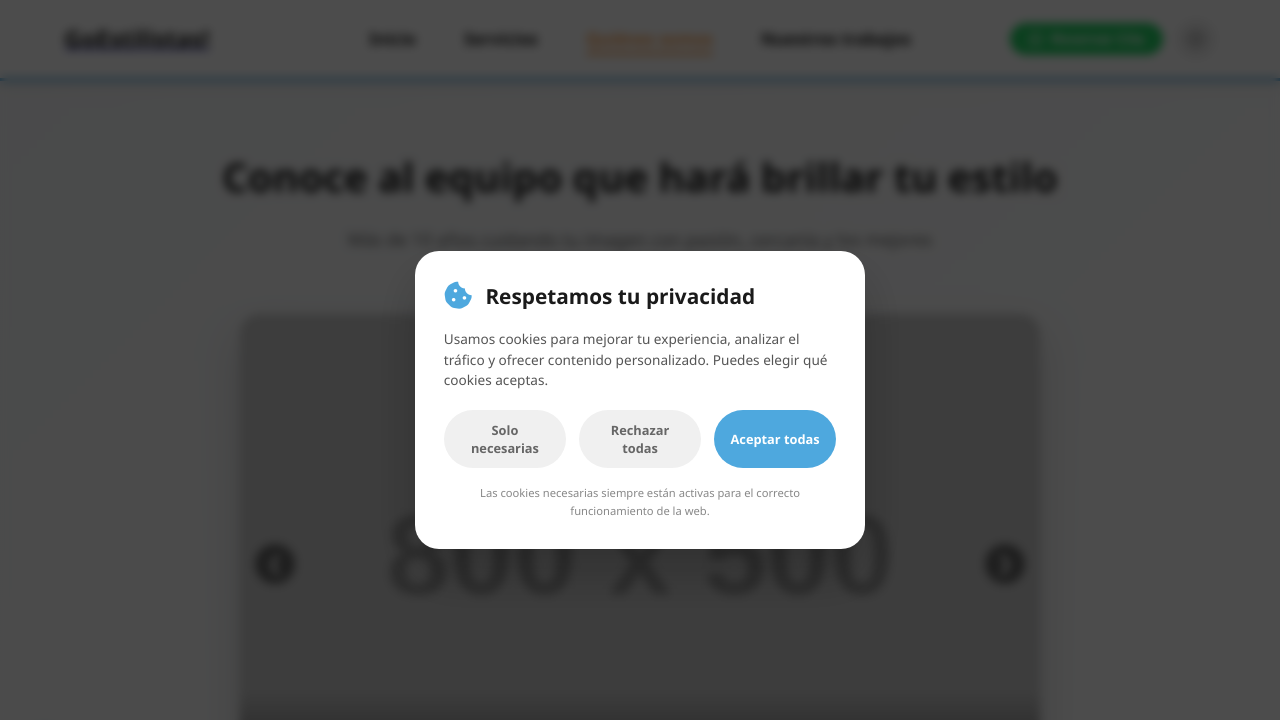
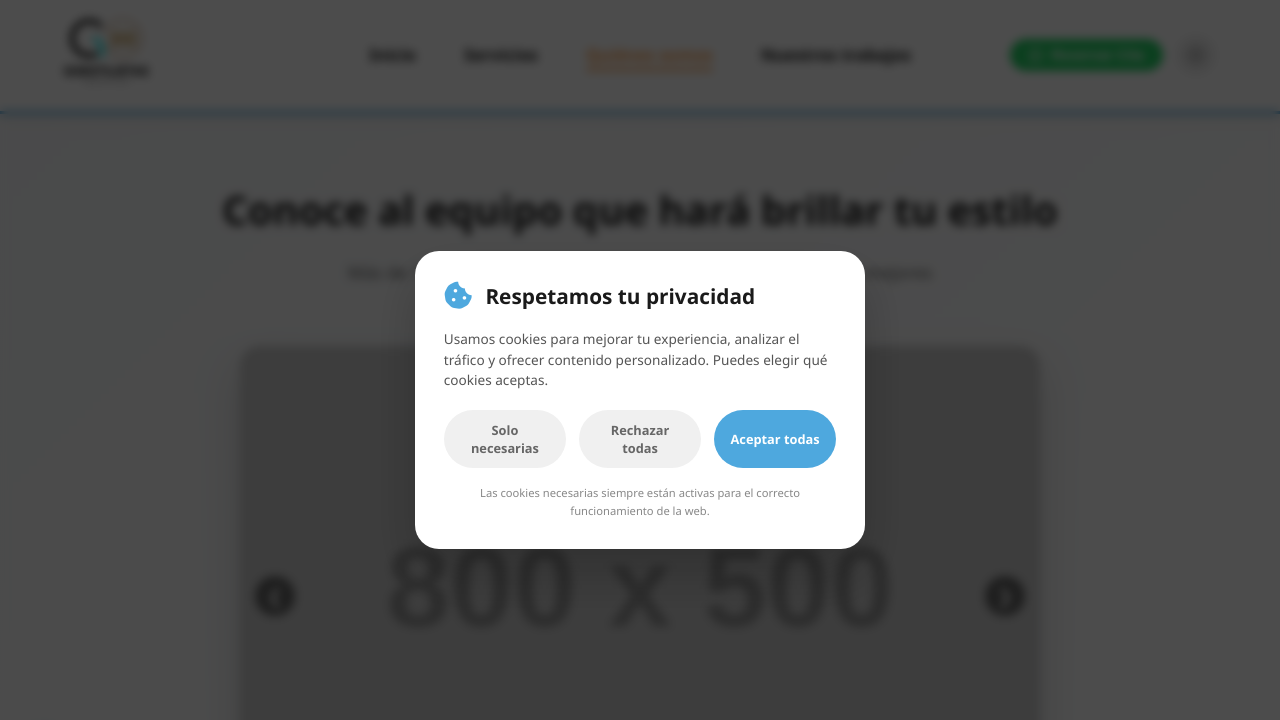
Before and after one commit to HectorTech21/go_estilistas-web, a website: page quienes-somos.html in a window 1280 px wide. Shown: the top 720 px of the page. Drawn offline with Linux system fonts and the light colour scheme; placeholder pictures from the web are drawn by us.

Commit message:
Todas las paginas con sus logos

```diff
--- a/quienes-somos.html
+++ b/quienes-somos.html
@@ -22,9 +22,16 @@
     <header>
       <div class="logo">
         <a href="index.html">
-          <span style="font-size: 1.5rem; font-weight: bold; color: #1a1a1a"
-            >GoEstilistas!</span
-          >
+          <img
+            class="logo-dark"
+            src="assets/img/Logo.png"
+            alt="GoEstilistas! - Modo oscuro"
+          />
+          <img
+            class="logo-light"
+            src="assets/img/Logo2.png"
+            alt="GoEstilistas! - Modo claro"
+          />
         </a>
       </div>
 
```
Also changed, not shown: aviso-legal.html (+14 -5 lines), politica-cookies.html (+14 -5 lines), politica-privacidad.html (+14 -5 lines), servicios.html (+10 -3 lines), trabajos.html (+10 -3 lines).
